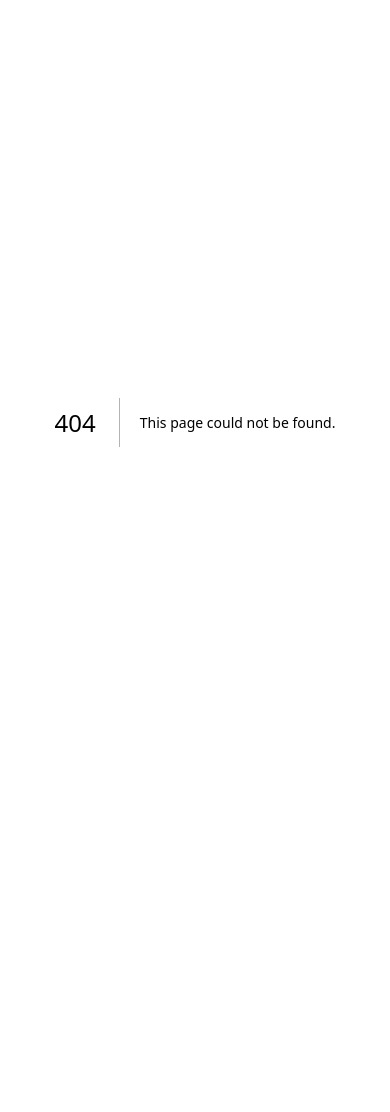
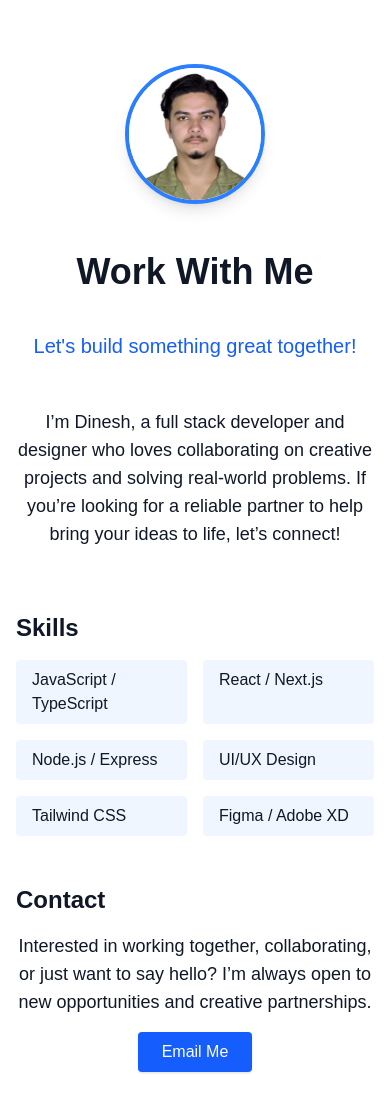
Before and after one commit to dinesh-bazgain/Portfolio, a Next.js app: page /workWithMe in a window 390 px wide. Before the commit this address had no page. Shown: the top 1112 px of the page. Before the commit the page ends 844 px from the top, so only its background shows below. Built offline with nearby package versions, Linux system fonts and the light colour scheme.

Commit message:
feat: add Contact, Home, Project List, and Work With Me pages with responsive design

```diff
--- a/src/app/contact/page.tsx
+++ b/src/app/contact/page.tsx
@@ -0,0 +1,71 @@
+import React from "react";
+
+export default function ContactPage() {
+  return (
+    <main className="max-w-xl mx-auto py-16 px-4 text-gray-900">
+      <section className="mb-10 text-center">
+        <h1 className="text-4xl font-bold mb-2">Contact Me</h1>
+        <p className="text-lg text-gray-700 mb-4">
+          Interested in working together, have a question, or just want to say
+          hello? Fill out the form below or reach out directly!
+        </p>
+      </section>
+      <form className="bg-gray-50 rounded shadow p-6 flex flex-col gap-4 mb-8">
+        <input
+          type="text"
+          name="name"
+          placeholder="Your Name"
+          className="border px-4 py-2 rounded focus:outline-blue-500"
+          required
+        />
+        <input
+          type="email"
+          name="email"
+          placeholder="Your Email"
+          className="border px-4 py-2 rounded focus:outline-blue-500"
+          required
+        />
+        <textarea
+          name="message"
+          rows={5}
+          placeholder="Your Message"
+          className="border px-4 py-2 rounded focus:outline-blue-500"
+          required
+        />
+        <button
+          type="submit"
+          className="bg-blue-600 text-white px-6 py-2 rounded shadow hover:bg-blue-700 transition"
+        >
+          Send Message
+        </button>
+      </form>
+      <div className="text-center">
+        <p className="mb-2">Or email me directly:</p>
+        <a
+          href="mailto:dineshbajgain@gmail.com"
+          className="text-blue-600 hover:underline"
+        >
+          dineshbajgain@gmail.com
+        </a>
+        <div className="mt-6 flex justify-center gap-6">
+          <a
+            href="https://github.com/dinesh-bazgain"
+            target="_blank"
+            rel="noopener"
+            className="text-gray-700 hover:text-blue-600"
+          >
+            GitHub
+          </a>
+          <a
+            href="https://linkedin.com/in/dineshbajgain"
+            target="_blank"
+            rel="noopener"
+            className="text-gray-700 hover:text-blue-600"
+          >
+            LinkedIn
+          </a>
+        </div>
+      </div>
+    </main>
+  );
+}
--- /dev/null
+++ b/src/app/home/page.tsx
@@ -0,0 +1,53 @@
+import React from "react";
+import Image from "next/image";
+
+export default function HomePage() {
+  return (
+    <main className="max-w-4xl mx-auto py-16 px-4 text-gray-900">
+      {/* Profile Section */}
+      <section
+        className="flex flex-col items-center justify-center mb-16"
+        id="profile"
+      >
+        <Image
+          src="/profile.jpeg"
+          alt="Dinesh Bajgain portrait"
+          width={140}
+          height={140}
+          className="rounded-full border-4 border-blue-500 shadow-lg mb-4"
+        />
+        <h1 className="text-5xl font-extrabold mb-2 text-center">
+          Dinesh Bajgain
+        </h1>
+        <h2 className="text-xl text-blue-600 mb-4 text-center">
+          Full Stack Developer & Designer
+        </h2>
+        <p className="max-w-xl text-center text-lg mb-4">
+          Hi! I'm Dinesh, a passionate developer who loves building scalable web
+          applications and beautiful user experiences. I enjoy learning new
+          technologies, solving real-world problems, and collaborating with
+          creative teams.
+        </p>
+        <div className="max-w-xl text-center text-md text-gray-700 mb-4">
+          <span className="font-semibold">Interests:</span> Web development,
+          UI/UX design, open source, creative coding, and lifelong learning.
+        </div>
+      </section>
+
+      {/* Skills Section */}
+      <section className="mb-16" id="skills">
+        <h3 className="text-3xl font-bold mb-4">Skills</h3>
+        <ul className="flex flex-wrap gap-4 justify-center">
+          <li className="bg-gray-200 px-4 py-2 rounded">
+            JavaScript / TypeScript
+          </li>
+          <li className="bg-gray-200 px-4 py-2 rounded">React / Next.js</li>
+          <li className="bg-gray-200 px-4 py-2 rounded">Node.js</li>
+          <li className="bg-gray-200 px-4 py-2 rounded">Tailwind CSS</li>
+          <li className="bg-gray-200 px-4 py-2 rounded">MongoDB</li>
+          <li className="bg-gray-200 px-4 py-2 rounded">REST APIs</li>
+        </ul>
+      </section>
+    </main>
+  );
+}
--- a/src/app/project/page.tsx
+++ b/src/app/project/page.tsx
@@ -0,0 +1,61 @@
+import React from "react";
+import Link from "next/link";
+
+const projects = [
+  {
+    title: "Veda Samvaad",
+    slug: "veda-samvaad",
+    description: "A platform for Vedic discussions and resources.",
+    external: "https://vedasamvaad-frontend.onrender.com/",
+  },
+  {
+    title: "BMI Calculator",
+    slug: "bmi-calculator",
+    description: "A simple BMI calculator web app.",
+  },
+  {
+    title: "Currency Converter",
+    slug: "currency-converter",
+    description: "A currency converter tool built with React.",
+  },
+];
+
+export default function ProjectListPage() {
+  return (
+    <main className="max-w-3xl mx-auto py-16 px-4 text-gray-900">
+      <h1 className="text-4xl font-bold mb-8 text-center">All Projects</h1>
+      <ul className="space-y-6">
+        {projects.map((project) => (
+          <li key={project.slug} className="bg-gray-50 rounded shadow p-6">
+            <h2 className="text-2xl font-semibold mb-2">{project.title}</h2>
+            <p className="text-gray-700 mb-2">{project.description}</p>
+            {project.external ? (
+              <a
+                href={project.external}
+                target="_blank"
+                rel="noopener noreferrer"
+                className="text-blue-600 hover:underline"
+              >
+                Visit Project
+              </a>
+            ) : (
+              <Link
+                href={`/project/${project.slug}`}
+                className="text-blue-600 hover:underline"
+              >
+                View Details
+              </Link>
+            )}
+          </li>
+        ))}
+      </ul>
+      <div className="mt-10 text-center text-gray-500 text-sm">
+        <p>
+          Each project links to a unique URL like{" "}
+          <code>/project/project-one</code> using the slug. The slug is a
+          dynamic part of the route handled by the <code>[slug]</code> folder.
+        </p>
+      </div>
+    </main>
+  );
+}
--- /dev/null
+++ b/src/app/workWithMe/page.tsx
@@ -0,0 +1,58 @@
+import React from "react";
+import Image from "next/image";
+
+export default function WorkWithMe() {
+  return (
+    <main className="max-w-3xl mx-auto py-16 px-4 text-gray-900">
+      <section className="flex flex-col items-center gap-8 mb-12">
+        <Image
+          src="/profile.jpeg"
+          alt="Dinesh Bajgain portrait"
+          width={140}
+          height={140}
+          className="rounded-full border-4 border-blue-500 shadow-lg mb-4"
+        />
+        <h1 className="text-4xl font-bold mb-2 text-center">Work With Me</h1>
+        <h2 className="text-xl text-blue-600 mb-4 text-center">
+          Let's build something great together!
+        </h2>
+        <p className="max-w-xl text-center text-lg mb-4">
+          I’m Dinesh, a full stack developer and designer who loves
+          collaborating on creative projects and solving real-world problems. If
+          you’re looking for a reliable partner to help bring your ideas to
+          life, let’s connect!
+        </p>
+      </section>
+
+      <section className="mb-12">
+        <h3 className="text-2xl font-semibold mb-4">Skills</h3>
+        <ul className="grid grid-cols-2 md:grid-cols-3 gap-4 text-md">
+          <li className="bg-blue-50 px-4 py-2 rounded">
+            JavaScript / TypeScript
+          </li>
+          <li className="bg-blue-50 px-4 py-2 rounded">React / Next.js</li>
+          <li className="bg-blue-50 px-4 py-2 rounded">Node.js / Express</li>
+          <li className="bg-blue-50 px-4 py-2 rounded">UI/UX Design</li>
+          <li className="bg-blue-50 px-4 py-2 rounded">Tailwind CSS</li>
+          <li className="bg-blue-50 px-4 py-2 rounded">Figma / Adobe XD</li>
+        </ul>
+      </section>
+
+      <section>
+        <h3 className="text-2xl font-semibold mb-4">Contact</h3>
+        <p className="mb-4 text-lg text-center">
+          Interested in working together, collaborating, or just want to say
+          hello? I’m always open to new opportunities and creative partnerships.
+        </p>
+        <div className="flex justify-center">
+          <a
+            href="mailto:dineshbajgain@gmail.com"
+            className="inline-block bg-blue-600 text-white px-6 py-2 rounded shadow hover:bg-blue-700 transition"
+          >
+            Email Me
+          </a>
+        </div>
+      </section>
+    </main>
+  );
+}
```
